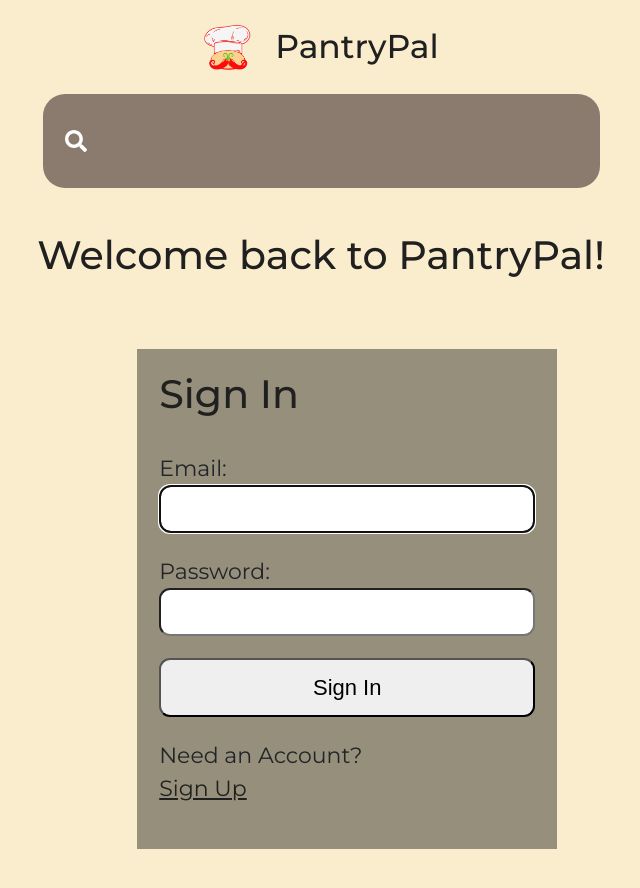
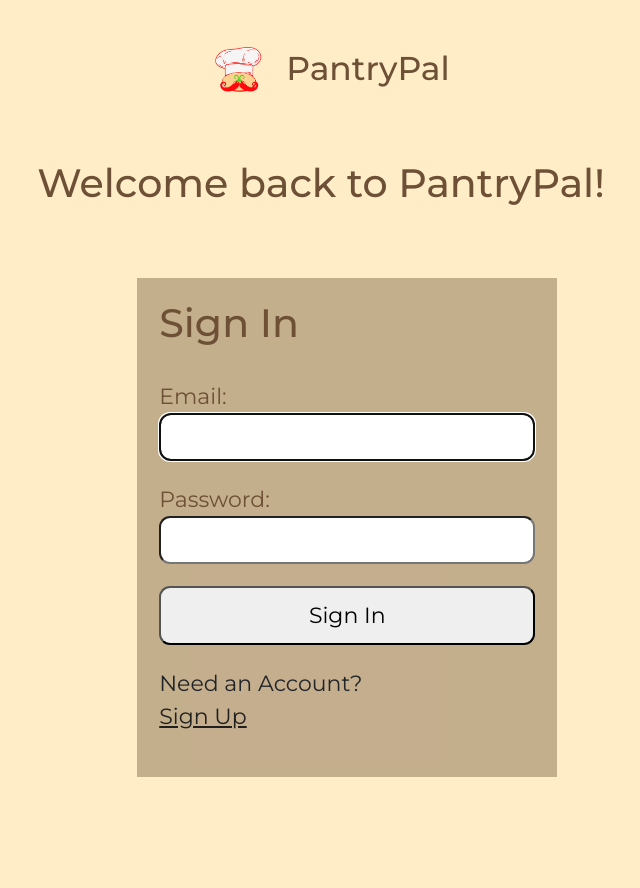
Before and after one commit to aylaurquizo/Pantry-Pal, a React (Create React App) app in the folder pantrypal/: page /login in a window 1280 px wide. Shown: the top 888 px of the page, without its empty margins (319-959 px from the left). After the commit the page ends 847 px from the top, so only its background shows below. Built offline with nearby package versions, Linux system fonts and the light colour scheme; the HTML template or start-up script is replaced by a standard one.

Commit message:
homepage done

```diff
--- a/pantrypal/package.json
+++ b/pantrypal/package.json
@@ -10,6 +10,7 @@
     "@splidejs/splide": "^4.1.4",
     "@supabase/supabase-js": "^2.47.7",
     "bcryptjs": "^2.4.3",
+    "cdbreact": "^1.5.19",
     "cra-template": "1.2.0",
     "framer-motion": "^11.14.4",
     "react": "^19.0.0",
--- a/pantrypal/src/App.js
+++ b/pantrypal/src/App.js
@@ -8,6 +8,9 @@ import Search from "./components/Search";
 import styled from "styled-components";
 import ImageFile from "./components/Assets/logo.png";
 import { Link } from "react-router-dom";
+import Container from 'react-bootstrap/Container';
+import Row from 'react-bootstrap/Row';
+import Col from 'react-bootstrap/Col';
 
 function App() {
   // State to track if the user is signed in
@@ -15,7 +18,9 @@ function App() {
 
   return (
     <Router>
-      <Header>
+      {isSignedIn ? (
+        <div className="App">
+          <Header>
         {/* Logo and Title on the same line */}
         <Nav>
           <Logo to="/">
@@ -29,14 +34,32 @@ function App() {
           <Search />
         </SearchWrapper>
       </Header>
-      {isSignedIn ? (
-        <div className="App">
-          <h1>Welcome to PantryPal</h1>
+      <Sidebar />
+      <Pages />
+      {/*
+      <Container>
+      <Row>
+        <Col xs={2} id="sidebar-wrapper">
           <Sidebar />
-          <Pages />
+        </Col>
+        <Col xs={10} id="page-content-wrapper">
+        <Pages />
+        </Col>
+      </Row>
+      </Container> */}
+
         </div>
       ) : (
         <main className="App">
+          <Header>
+        {/* Logo and Title on the same line */}
+        <Nav>
+          <Logo to="/">
+            <StyledImage />
+          </Logo>
+          <Title>PantryPal</Title>
+        </Nav>
+      </Header>
           <Routes>
             <Route path="/register" element={<Register />} />
             <Route path="/login" element={<Login setIsSignedIn={setIsSignedIn} />} />
@@ -54,7 +77,6 @@ const Header = styled.div`
   flex-direction: column;
   align-items: center; /* Centers the search bar */
   padding: 1rem 2rem;
-  background: rgb(250, 237, 205);
 `;
 
 // Styled component for the logo and title container
@@ -78,13 +100,14 @@ const StyledImage = styled.div`
 const Logo = styled(Link)`
   display: flex;
   text-decoration: none;
-  margin-right: 1rem; /* Adds spacing between the logo and the title */
+  margin: 1rem;
 `;
 
 // Styled component for the title
 const Title = styled.h1`
   font-size: 1.5rem;
   margin: 0;
+  justify-content: center;
 `;
 
 // Wrapper for the search bar
@@ -94,4 +117,6 @@ const SearchWrapper = styled.div`
   justify-content: center; /* Centers the search bar */
 `;
 
+
+
 export default App;
--- a/pantrypal/src/components/Search.jsx
+++ b/pantrypal/src/components/Search.jsx
@@ -32,9 +32,9 @@ const FormStyle = styled.form`
     }
     input {
         border: none;
-        background: rgba(138, 123, 110);
+        background: rgb(249, 244, 233);
         font-size: 1.5rem;
-        color: white;
+        color: rgba(109, 80, 53);
         padding: 1rem 3rem;
         border-radius: 1rem;
         outline: none;
@@ -45,7 +45,7 @@ const FormStyle = styled.form`
         top: 50%;
         left: 0%;
         transform: translate(100%, -50%);
-        color: white;
+        color: rgba(109, 80, 53);
     }
 `
 
--- a/pantrypal/src/components/Sidebar.jsx
+++ b/pantrypal/src/components/Sidebar.jsx
@@ -1,10 +1,11 @@
+
 import {FaHome, FaUser, FaBookmark} from 'react-icons/fa';
 import styled from 'styled-components';
 import { NavLink } from 'react-router-dom';
 
 function Sidebar() {
   return (
-    <List>
+    <List className='sidebar'>
       <NavLink to={'/'}>
         <FaHome/>
       </NavLink>
@@ -19,9 +20,20 @@ function Sidebar() {
 }
 
 const List = styled.div`
-    display: column;
-    justify-content: center;
-    margin: 2rem 0rem;
+    display: flex;
+    flex-direction: column;
+    margin: 0rem 0rem;
+    background-color: rgb(249, 244, 233);
+    height: 40%;
+    border-radius: 1rem;
+
+    svg {
+      height: 2rem;
+      width: 2rem;
+      margin: 1.5rem;
+      color: rgba(109, 80, 53);;
+    }
 `;
 
+
 export default Sidebar
--- a/pantrypal/src/components/Trending.jsx
+++ b/pantrypal/src/components/Trending.jsx
@@ -33,7 +33,7 @@ function Trending() {
       <Wrapper>
         <Splide
           options={{
-            perPage: 4,
+            perPage: 3,
             gap: '2rem',
             arrows: false,
             pagination: false,
@@ -61,21 +61,20 @@ function Trending() {
 }
 
 const Wrapper = styled.div`
-  margin: 4rem 0rem;
+  margin: 2rem 0rem;
 `;
 
 const Card = styled.div`
-  height: 25rem; /* Explicit height for the card */
+  height: 15rem;
   border-radius: 2rem;
   overflow: hidden;
   display: flex;
   flex-direction: column; /* Stack image and text vertically */
-  background-color: #f9f9f9; /* Optional background color for card */
   box-shadow: 0 5px 15px rgba(0, 0, 0, 0.1); /* Optional shadow for better aesthetics */
 
   img {
     width: 100%;
-    height: 80%; /* Ensure it takes exactly 70% of the card height */
+    height: 10rem;
     object-fit: cover;
     border-top-left-radius: 2rem;
     border-top-right-radius: 2rem;
@@ -83,20 +82,22 @@ const Card = styled.div`
 
   p {
     width: 100%;
-    height: 20%; /* Ensure it takes exactly 30% of the card height */
-    background-color: rgba(138, 123, 110); /* Semi-transparent background */
-    color: white;
+    height: 5rem;
+    background-color: rgb(249, 244, 233);
+    color: rgba(109, 80, 53);
     text-align: center;
     font-weight: 600;
-    font-size: 1.1rem;
+    font-size: 1rem;
     display: flex;
     justify-content: center;
     align-items: center;
-    margin: 0; /* Remove any default margins */
-    padding: 0; /* Remove any default padding */
     border-bottom-left-radius: 2rem;
     border-bottom-right-radius: 2rem;
-    font-family: 'Montserrat', sans-serif; /* Apply the font here */
+    font-family: 'Montserrat', sans-serif;
+  }
+
+  a {
+    text-decoration: none;
   }
 `;
 
--- a/pantrypal/src/index.css
+++ b/pantrypal/src/index.css
@@ -21,40 +21,41 @@ body {
   font-family: 'Montserrat', sans-serif;
   -webkit-font-smoothing: antialiased;
   -moz-osx-font-smoothing: grayscale;
-  margin: 0% 5%;
-  background: rgb(250, 237, 205);
+  background: rgb(255, 237, 200);
+  overflow: auto;
 }
 
 .Trending {
   width: 80%;
-  margin: 1rem;
-  padding: 0 2rem;
-  background-color: rgbßa(255, 255, 255, 0.8);
+  margin: 0;
+  padding: 0;
+  padding-left: 5rem;
+  padding-right: 0;
   border-radius: 0.5rem;
-  color: #000;
+  color: rgba(109, 80, 53);
   overflow: visible;
   height: auto;
 }
 
 h1 {
   font-size: 1.8rem;
-  color: rgb(33, 32, 32);
+  color: rgba(109, 80, 53);
   margin-bottom: 0.5rem;
 }
 
 h2 {
   font-size: 1.8rem;
-  color: rgb(33, 32, 32);
+  color: rgba(109, 80, 53);
   margin-bottom: 0.5rem;
 }
 
 h4{
   font-size: 1rem;
-  color: rgb(33, 32, 32);
+  color: rgba(109, 80, 53);
 }
 h3{
   font-size: 1.5rem;
-  color: rgb(33, 32, 32);
+  color: rgba(109, 80, 53);
   line-height: 2.5rem;
   margin: 2rem 0rem;
 }
@@ -63,11 +64,11 @@ h3{
   display: flex;
   flex-direction: column;
   align-items: center;
-  min-height: 100vh;
-  padding: 1rem 0.5rem;
-  overflow: visible;
+  min-height: 100vh; /* Full height of the viewport */
+  width: 100%; /* Full width */
+  margin: 0;
+  overflow: none;
 }
-
 
 section {
   margin: 70px 100px;
@@ -78,7 +79,7 @@ section {
   flex-direction: column;
   justify-content: flex-start;
   padding: 1rem;
-  background-color: rgba(0, 0, 0, 0.4);
+  background-color: rgba(109, 80, 53, 0.4);
   overflow: visible;
 }
 
@@ -89,6 +90,7 @@ section {
   justify-content: space-evenly;
   flex-grow: 1;
   padding-bottom: 1rem;
+  color: rgba(109, 80, 53);
 }
 
 .search-form {
@@ -103,9 +105,9 @@ section {
 
 .search-form input {
   border: none;
-  background: rgba(138, 123, 110);
+  background: rgba(255, 251, 228);
   font-size: 1.5rem;
-  color: white;
+  color: rgba(109, 80, 53);
   padding: 1rem 3rem;
   border-radius: 1rem;
   outline: none;
@@ -128,7 +130,7 @@ input[type="text"],
 input[type="password"],
 button,
 textarea {
-font-family: 'Nunito', sans-serif;
+font-family: 'Montserrat', sans-serif;
 font-size: 22px;
 padding: 0.25rem;
 border-radius: 0.5rem;
@@ -186,4 +188,15 @@ padding: 0.5rem;
 
 .line {
   display: inline-block;
+  color: rgba(109, 80, 53);
 }
+
+.sidebar {
+  position: fixed;
+  top: 12rem;
+  bottom: 0;
+  left: 2rem;
+  z-index: 100;
+  padding: 7px 0 0;
+  box-shadow: inset -1px 0 0 rgba(0, 0, 0, .1);
+}
```
Also changed, not shown: 1 other file (tests, documents, lock files or other folders).
